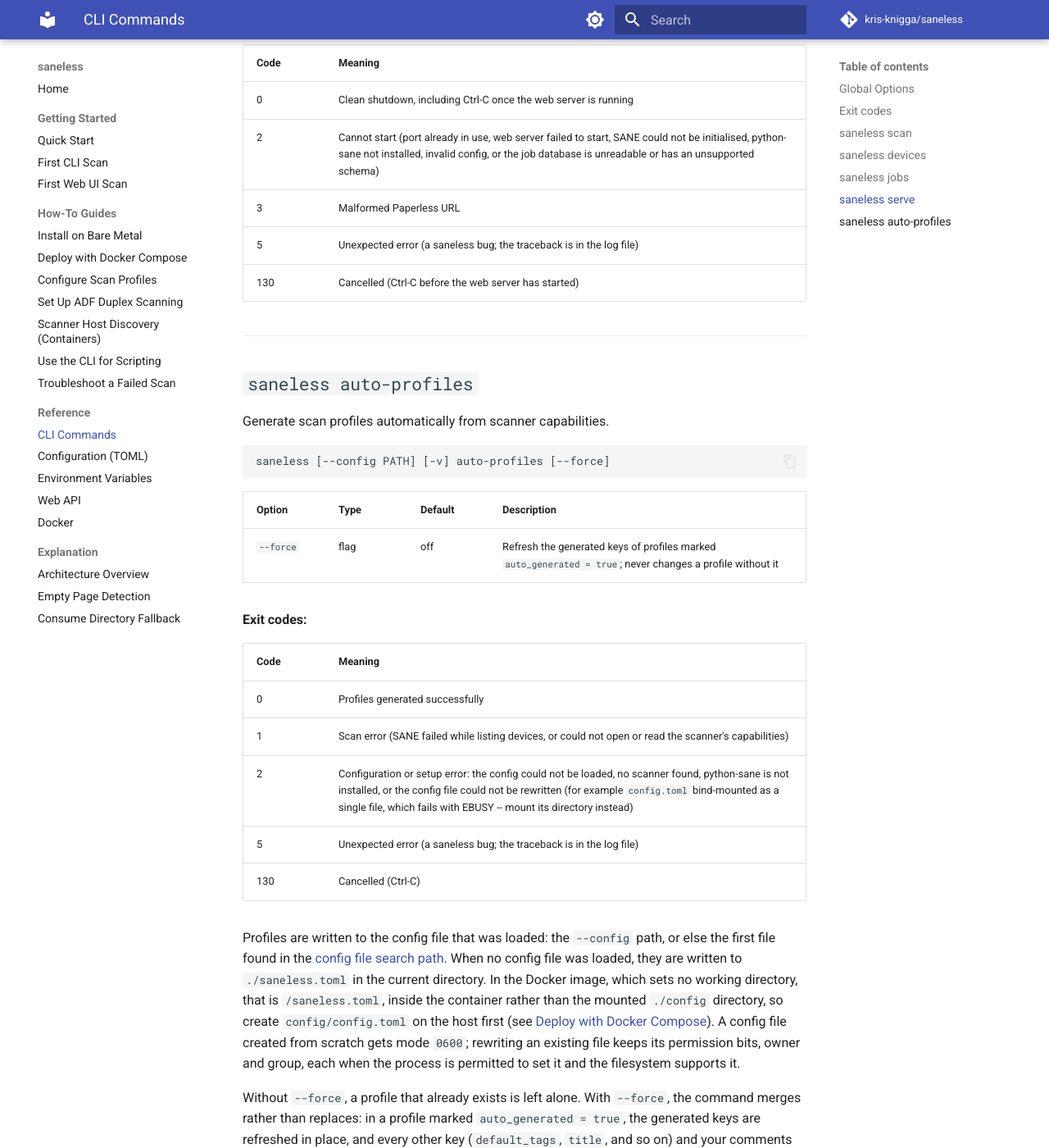
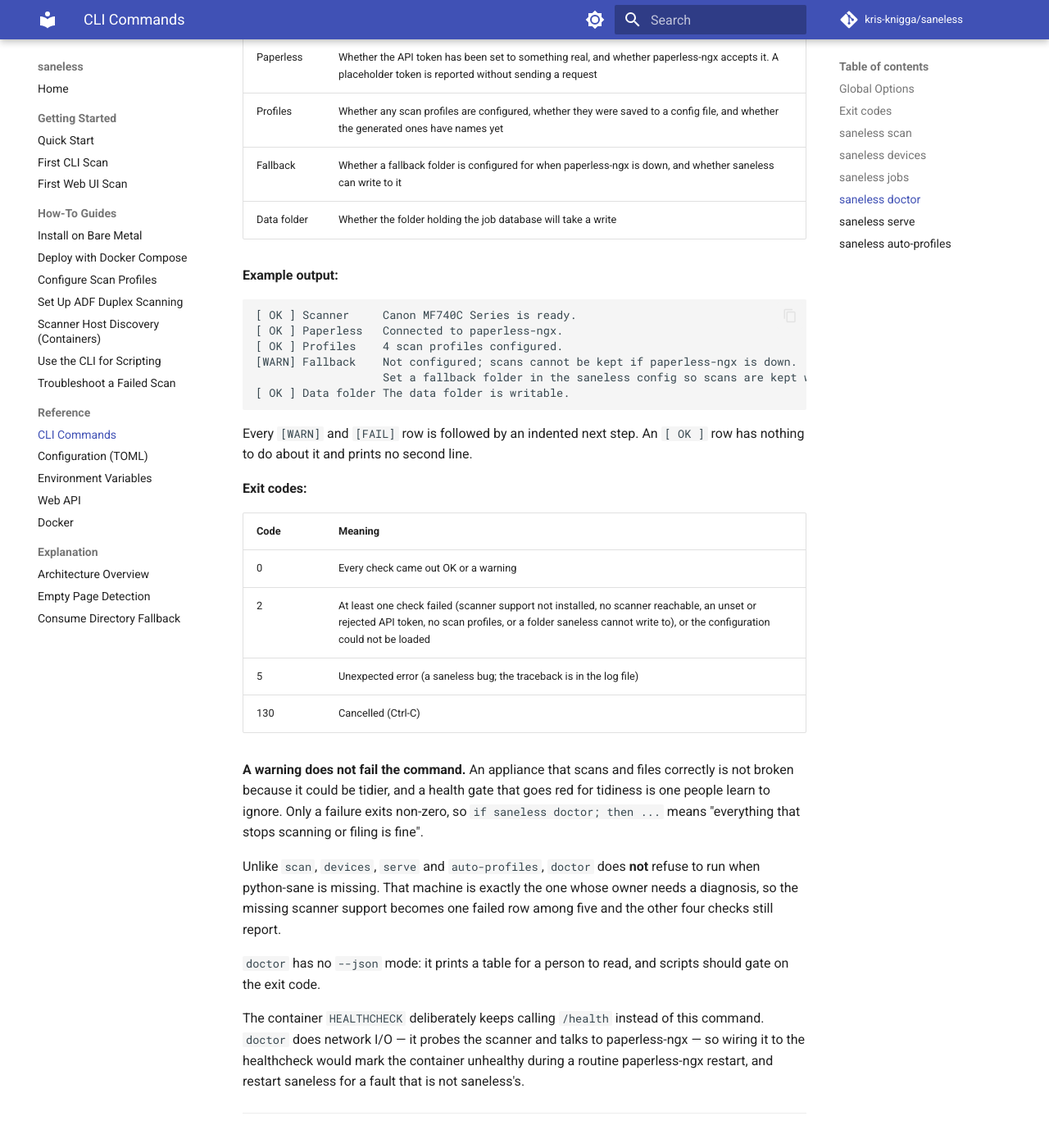
Before and after one commit to kdknigga/saneless, an MkDocs documentation site: the page built from docs/reference/cli-commands.md, in a window 1280 px wide and 1400 px high, scrolled down 4828 px. Shown: the whole window at 82% size. Built offline with MkDocs 1.6.1 and Material for MkDocs 9.7.7, drawn with Linux system fonts in a browser that asks for light colours; comment, search, counter and statistics services are not loaded; some of the changed text lies outside the part shown.

Commit message:
docs(30-08): document saneless doctor and its exit codes
- cli-commands.md gains a `saneless doctor` section built on the jobs section's
  shape: synopsis, one line per check, worked output including a WARN row with
  its indented next step, and an **Exit codes:** table of 0, 2, 5 and 130
- the section states in prose that a warning does not fail the command, that
  doctor runs without python-sane (Amendment A-1), that there is no --json,
  and why the container HEALTHCHECK keeps calling /health instead
- the command-count sentence now says six, and names the readiness check
- cli-scripting.md stops claiming every read command supports --json, which
  doctor made false, gains a subsection on doctor's ok/warn/fail mapping, and
  a worked example that gates a scan on it

Co-Authored-By: Claude Opus 5 <noreply@anthropic.com>
Claude-Session: https://claude.ai/code/session_01GNVcwqdLVzM1otZuRnrRZx

````diff
--- a/docs/reference/cli-commands.md
+++ b/docs/reference/cli-commands.md
@@ -1,6 +1,6 @@
 # CLI Commands
 
-saneless provides five commands for scanning, device discovery, job history, web serving, and automatic profile generation.
+saneless provides six commands for scanning, device discovery, job history, web serving, automatic profile generation, and a readiness check.
 
 ## Global Options
 
@@ -133,6 +133,56 @@ saneless [--config PATH] [-v] jobs [--json] [--limit N]
 
 ---
 
+## `saneless doctor`
+
+Check that saneless is ready to scan, printing one line per health check.
+
+```
+saneless [--config PATH] [-v] doctor
+```
+
+`doctor` takes no options of its own. It runs the same five checks the web UI's system status list shows, in the same order and with the same wording, so the command and the page cannot disagree about whether the appliance is healthy.
+
+| Check | What it looks at |
+|-------|------------------|
+| Scanner | Whether scanner support is installed and a device answers. A configured sane-net host has its saned port probed first, so an unplugged network scanner is reported in about two seconds rather than two minutes |
+| Paperless | Whether the API token has been set to something real, and whether paperless-ngx accepts it. A placeholder token is reported without sending a request |
+| Profiles | Whether any scan profiles are configured, whether they were saved to a config file, and whether the generated ones have names yet |
+| Fallback | Whether a fallback folder is configured for when paperless-ngx is down, and whether saneless can write to it |
+| Data folder | Whether the folder holding the job database will take a write |
+
+**Example output:**
+
+```text
+[ OK ] Scanner     Canon MF740C Series is ready.
+[ OK ] Paperless   Connected to paperless-ngx.
+[ OK ] Profiles    4 scan profiles configured.
+[WARN] Fallback    Not configured; scans cannot be kept if paperless-ngx is down.
+                   Set a fallback folder in the saneless config so scans are kept when paperless-ngx is down.
+[ OK ] Data folder The data folder is writable.
+```
+
+Every `[WARN]` and `[FAIL]` row is followed by an indented next step. An `[ OK ]` row has nothing to do about it and prints no second line.
+
+**Exit codes:**
+
+| Code | Meaning |
+|------|---------|
+| 0 | Every check came out OK or a warning |
+| 2 | At least one check failed (scanner support not installed, no scanner reachable, an unset or rejected API token, no scan profiles, or a folder saneless cannot write to), or the configuration could not be loaded |
+| 5 | Unexpected error (a saneless bug; the traceback is in the log file) |
+| 130 | Cancelled (Ctrl-C) |
+
+**A warning does not fail the command.** An appliance that scans and files correctly is not broken because it could be tidier, and a health gate that goes red for tidiness is one people learn to ignore. Only a failure exits non-zero, so `if saneless doctor; then ...` means "everything that stops scanning or filing is fine".
+
+Unlike `scan`, `devices`, `serve` and `auto-profiles`, `doctor` does **not** refuse to run when python-sane is missing. That machine is exactly the one whose owner needs a diagnosis, so the missing scanner support becomes one failed row among five and the other four checks still report.
+
+`doctor` has no `--json` mode: it prints a table for a person to read, and scripts should gate on the exit code.
+
+The container `HEALTHCHECK` deliberately keeps calling `/health` instead of this command. `doctor` does network I/O — it probes the scanner and talks to paperless-ngx — so wiring it to the healthcheck would mark the container unhealthy during a routine paperless-ngx restart, and restart saneless for a fault that is not saneless's.
+
+---
+
 ## `saneless serve`
 
 Start the web server (FastAPI + uvicorn).
````
Also changed, not shown: docs/how-to/cli-scripting.md (+34 -1 lines).
